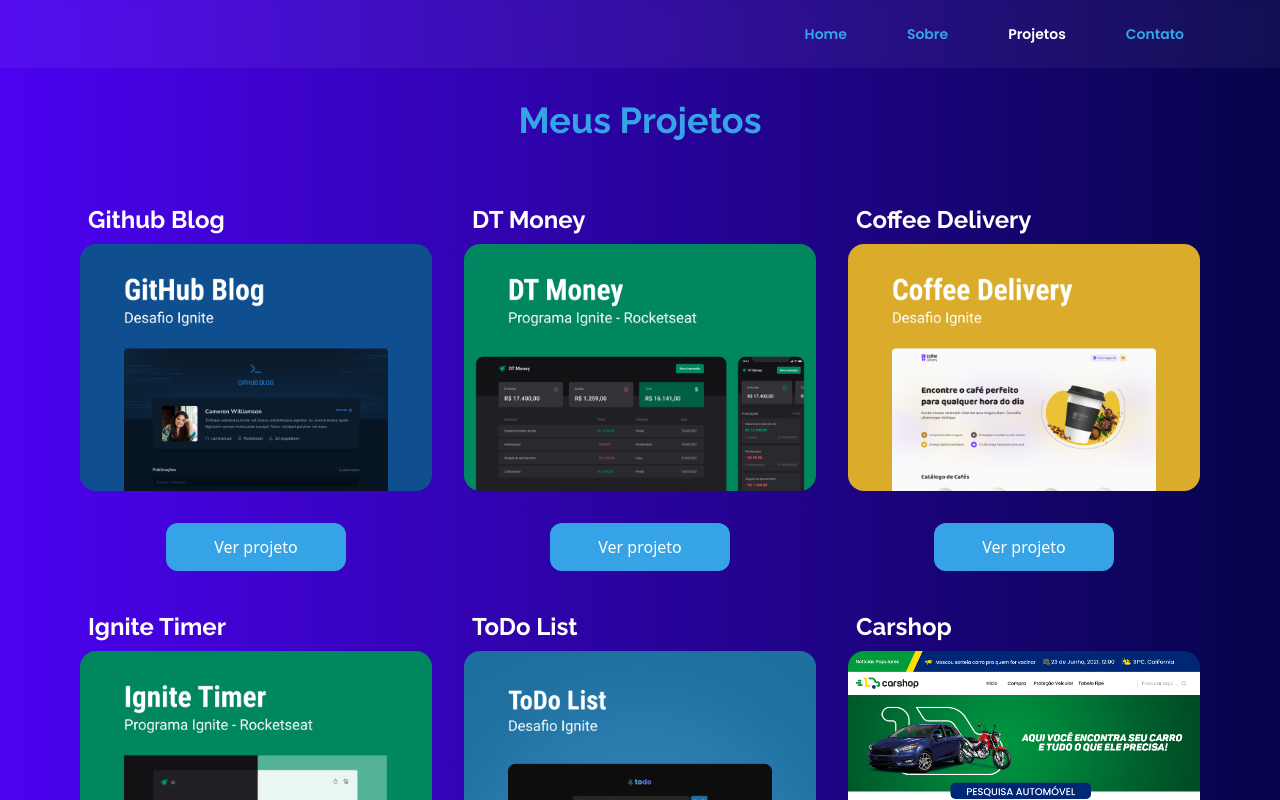
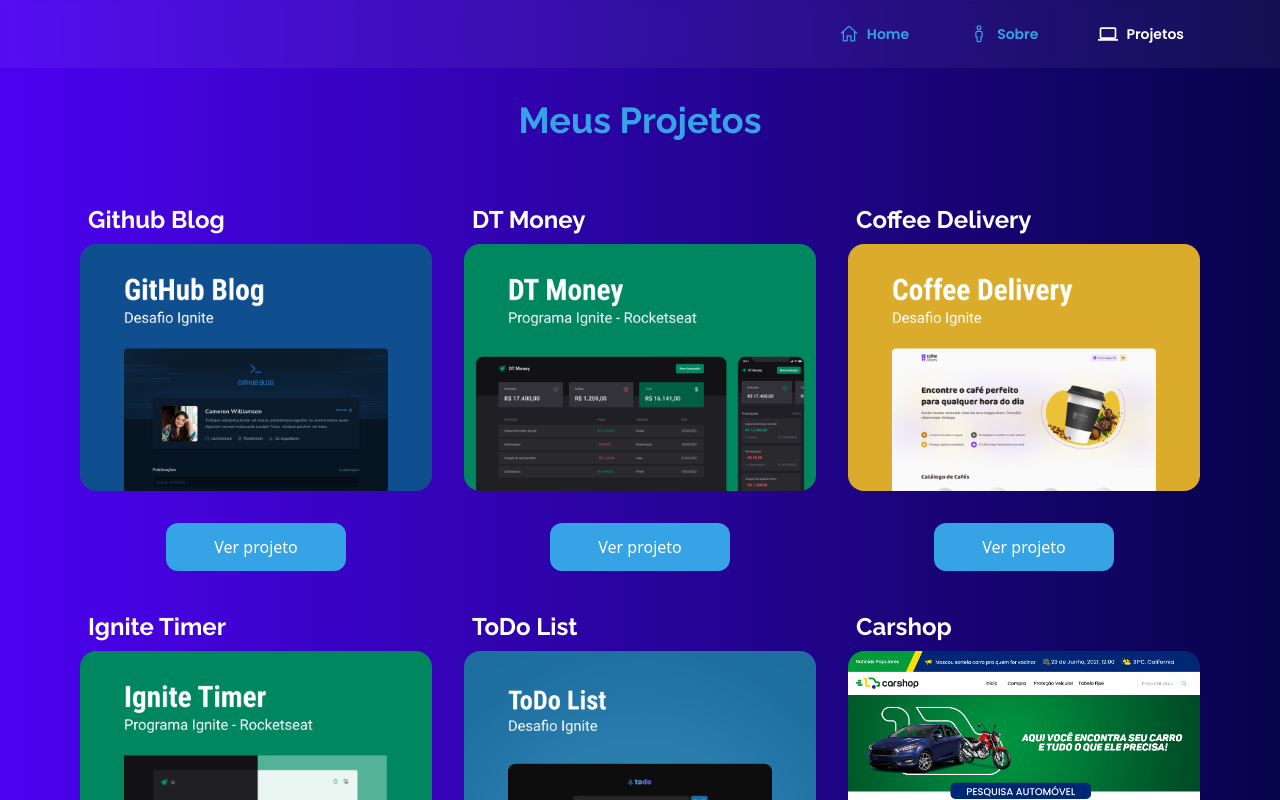
Before and after one commit to welissonmwse/portfolio, a React (Vite) app: page /projects in a window 1280 px wide. Shown: the top 800 px of the page. Built offline with nearby package versions, Linux system fonts and the light colour scheme.

Commit message:
Estrutura visual - Responsividade Header

```diff
--- a/src/components/Header.tsx
+++ b/src/components/Header.tsx
@@ -1,28 +1,49 @@
+import { useState } from "react";
+import {VscHome, VscPerson} from 'react-icons/vsc'
+import {MdOutlineComputer} from 'react-icons/md'
 import { Link } from "./Link";
 
 export function Header(){
+  const [isMenuVisibility, setIsMenuVisibility] = useState(false)
+
   return (
     <header className="backdrop-blur-sm bg-white/5">
       <nav className="max-w-6xl m-auto">
-        <div className="container flex flex-wrap justify-between md:justify-end items-center mx-auto">
-          <button data-collapse-toggle="navbar-default" type="button" className="inline-flex items-center p-2 ml-3 text-sm text-gray-500 rounded-lg md:hidden hover:bg-gray-100 focus:outline-none focus:ring-2 focus:ring-gray-200 dark:text-gray-400 dark:hover:bg-gray-700 dark:focus:ring-gray-600" aria-controls="navbar-default" aria-expanded="false">
+        <div className="container flex flex-wrap justify-end items-center mx-auto">
+          <button
+            data-collapse-toggle="navbar-default"
+            type="button"
+            className="inline-flex items-center p-2 m-4 text-sm text-blue-light rounded-lg md:hidden  focus:outline-none focus:ring-2"
+            aria-controls="navbar-default"
+            aria-expanded={isMenuVisibility}
+            onClick={() => setIsMenuVisibility(!isMenuVisibility)}
+          >
             <span className="sr-only">Open main menu</span>
             <svg className="w-6 h-6" aria-hidden="true" fill="currentColor" viewBox="0 0 20 20" xmlns="http://www.w3.org/2000/svg"><path fill-rule="evenodd" d="M3 5a1 1 0 011-1h12a1 1 0 110 2H4a1 1 0 01-1-1zM3 10a1 1 0 011-1h12a1 1 0 110 2H4a1 1 0 01-1-1zM3 15a1 1 0 011-1h12a1 1 0 110 2H4a1 1 0 01-1-1z" clip-rule="evenodd"></path></svg>
           </button>
-          <div className="hidden w-full md:block md:w-auto" id="navbar-default">
+          <div className={`${isMenuVisibility ? 'block' : 'hidden'} w-full md:block md:w-auto`} id="navbar-default">
             <ul className="flex flex-col p-4 mt-4 md:flex-row md:space-x-8 md:mt-0 md:text-sm md:font-medium ">
               <li>
-                <Link to="/" >Home</Link>
+                <Link to="/" >
+                  <VscHome size={20} />
+                  Home
+                </Link>
               </li>
               <li>
-                <Link to="/about" >Sobre</Link>
+                <Link to="/about" >
+                  <VscPerson size={20} />
+                  Sobre
+                </Link>
               </li>
               <li>
-                <Link to="/projects" >Projetos</Link>
+                <Link to="/projects" >
+                  <MdOutlineComputer size={20} />
+                  Projetos
+                </Link>
               </li>
-              <li>
+              {/* <li>
                 <Link to="/contact" >Contato</Link>
-              </li>
+              </li> */}
             </ul>
           </div>
         </div>
--- a/src/components/Link.tsx
+++ b/src/components/Link.tsx
@@ -7,7 +7,7 @@
   return (
     <NavLink
       className={`${match ? 'text-white' : 'text-blue-light'}
-        block py-2 pr-4 pl-3 font-semibold font-poppins rounded
+        flex gap-2 py-2 pr-4 pl-3 font-semibold font-poppins rounded
         hover:text-blue md:hover:bg-transparent md:border-0
       `}
       to={to}
```
